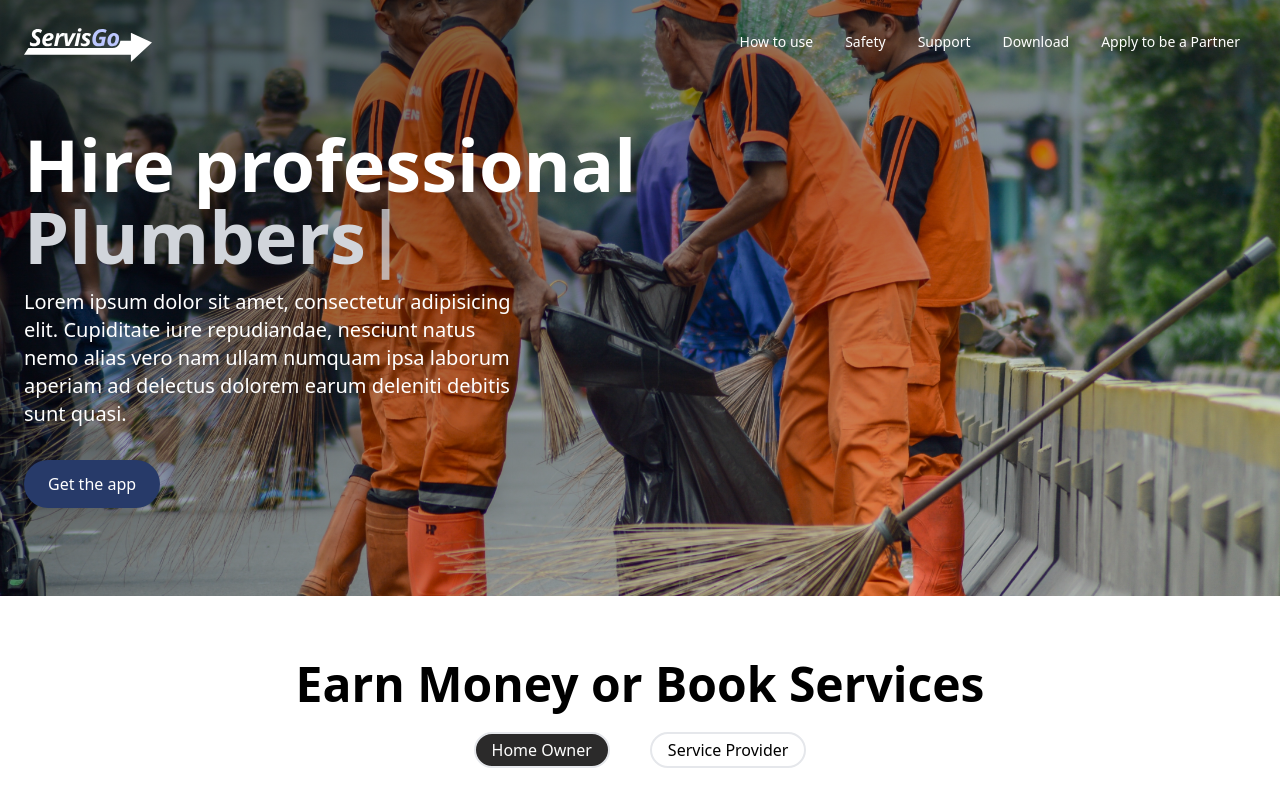
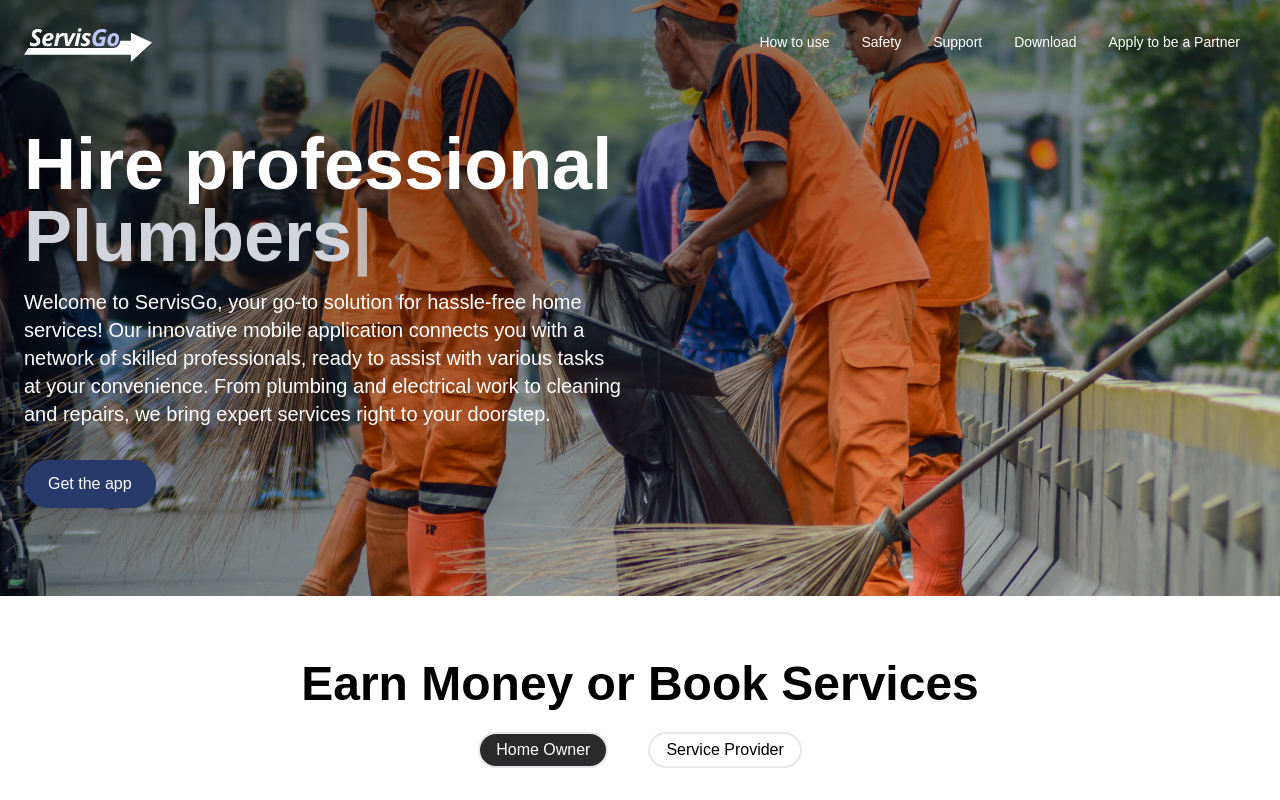
Before and after one commit to ayoisstillhere/ServisGo-Landing, a React (Vite) app: page / in a window 1280 px wide. Shown: the top 800 px of the page. Built offline with nearby package versions, Linux system fonts and the light colour scheme.

Commit message:
hero text and font style

```diff
--- a/src/components/Hero.tsx
+++ b/src/components/Hero.tsx
@@ -34,12 +34,13 @@ const Hero = () => {
           loop
         />
       </div>
-      <div className="max-w-[500px] relative z-10">
+      <div className="max-w-[600px] relative z-10">
         <p className="md:text-xl text-lg justify-center py-4 mb-4">
-          Lorem ipsum dolor sit amet, consectetur adipisicing elit. Cupiditate
-          iure repudiandae, nesciunt natus nemo alias vero nam ullam numquam
-          ipsa laborum aperiam ad delectus dolorem earum deleniti debitis sunt
-          quasi.
+          Welcome to ServisGo, your go-to solution for hassle-free home
+          services! Our innovative mobile application connects you with a
+          network of skilled professionals, ready to assist with various tasks
+          at your convenience. From plumbing and electrical work to cleaning and
+          repairs, we bring expert services right to your doorstep.
         </p>
         <button className="mx-auto px-6 py-3 mb-6 bg-[#273A69]  hover:bg-[#11192e] rounded-full font-medium ">
           Get the app
--- a/src/index.css
+++ b/src/index.css
@@ -4,4 +4,5 @@
 
 body {
     background-color: white;
+    font-family: Arial, Helvetica, sans-serif;
 }
```
